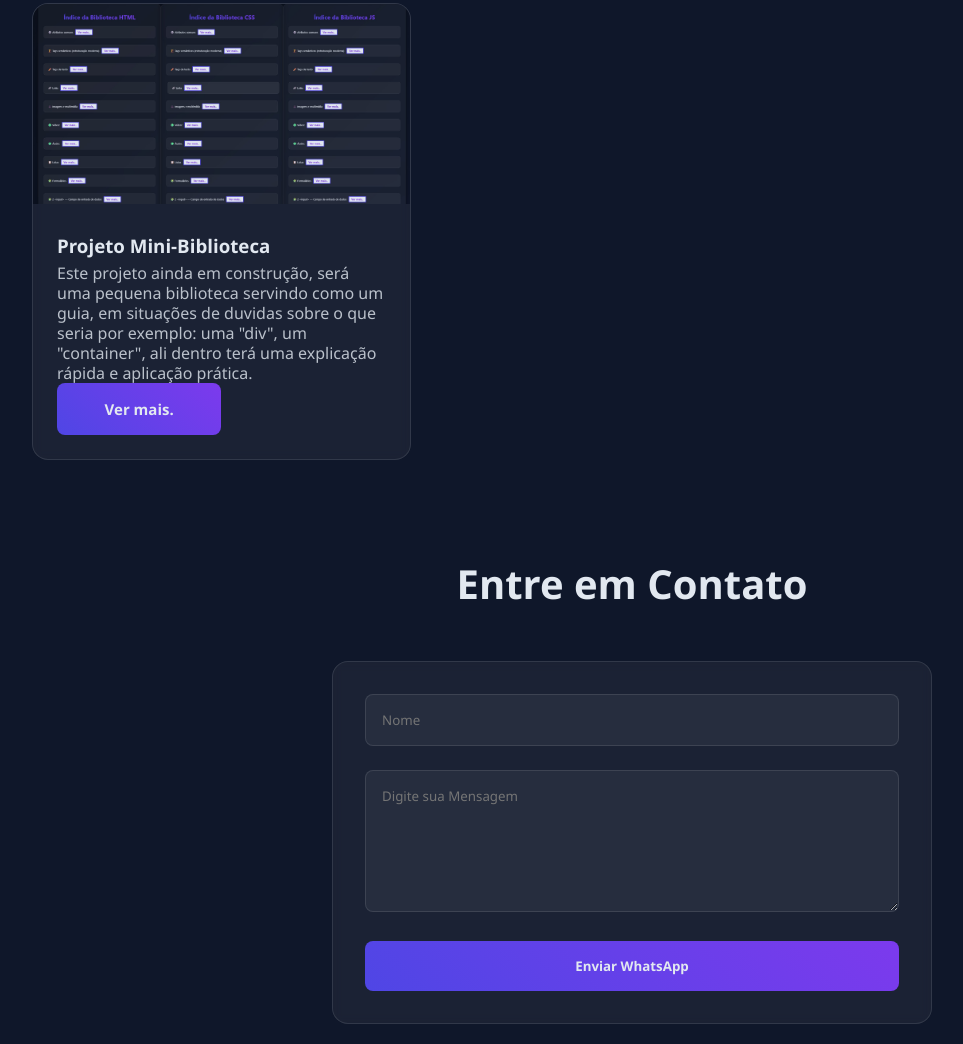
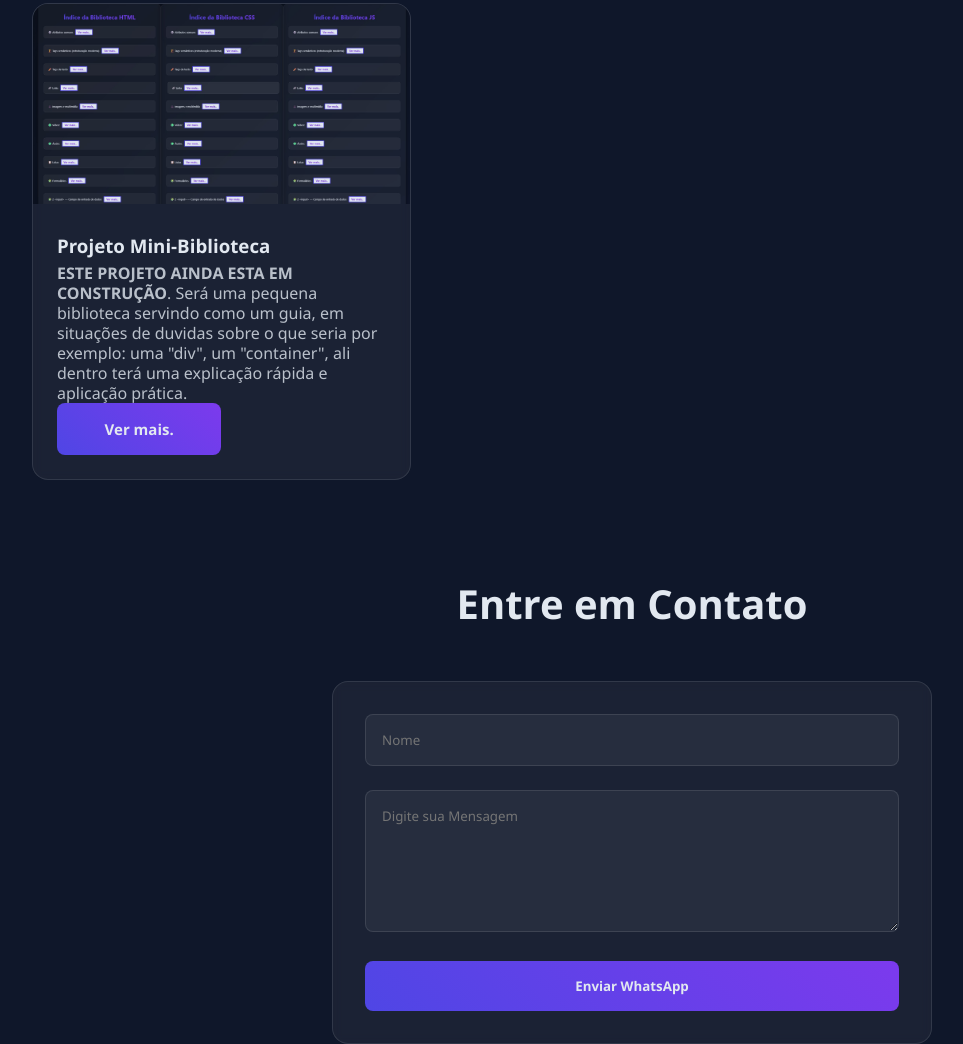
Before and after one commit to Limalima212324/portf-lio, a plain HTML site: page index.html in a window 1280 px wide. Shown: the part 1968-3012 px from the top of the page, without its empty margins (8-971 px from the left). Drawn offline with Linux system fonts and the light colour scheme.

Commit message:
Atualização de todo o projeto

```diff
--- a/index.html
+++ b/index.html
@@ -99,7 +99,8 @@
                 <img src="./img/biblioteca.png" alt="Seguranca" class="projetos-imagem">
                 <div class="caixa-textos-projeto">
                     <h3 class="info-projetos">Projeto Mini-Biblioteca</h3>
-                    <p class="paragrafo-projetos">Este projeto ainda em construção, será uma pequena biblioteca servindo como um guia,
+                    <p class="paragrafo-projetos"> <strong>ESTE PROJETO AINDA ESTA EM CONSTRUÇÃO</strong>.
+                        Será uma pequena biblioteca servindo como um guia,
                         em situações de duvidas sobre o que seria por exemplo: uma "div", um "container", ali dentro terá uma
                         explicação rápida e aplicação prática.</p>
                     <button class="ver-mais"><a href="https://limalima212324.github.io/biblioteca/" target="_blank">Ver
```
